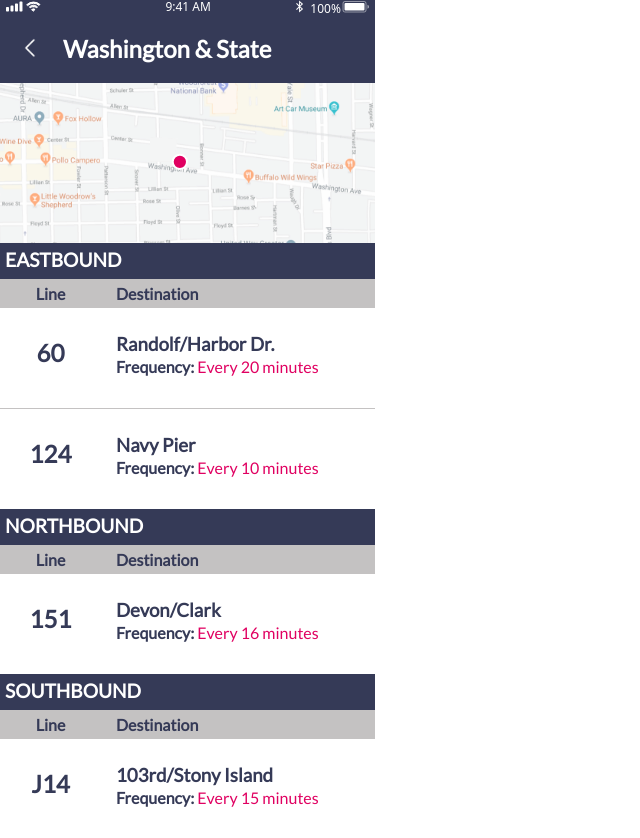
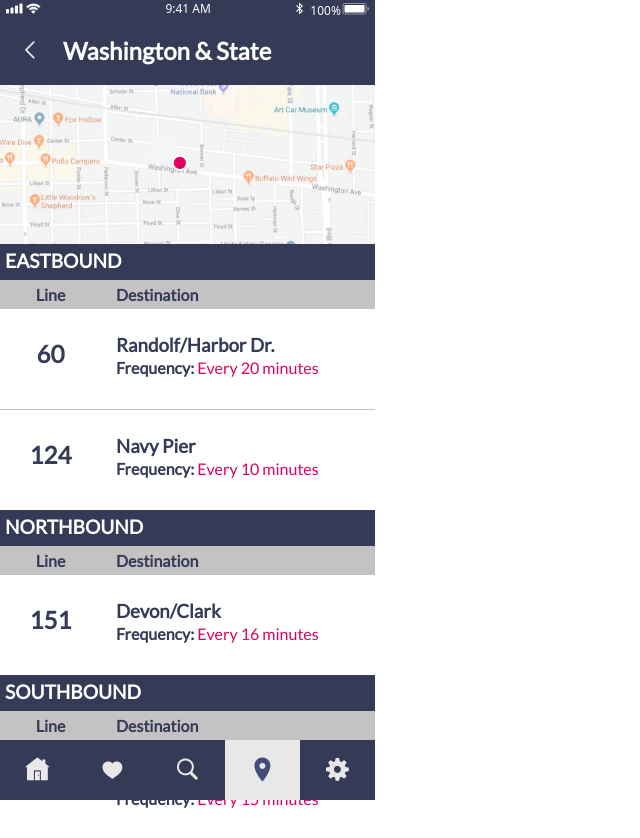
Before and after one commit to LauraSiebert/BusyBus, a plain HTML site: page index.html in a window 1280 px wide. Shown: the top 838 px of the page, without its empty margins (0-640 px from the left). Drawn offline with Linux system fonts and the light colour scheme.

Commit message:
Made footer and header sticky

```diff
--- a/index.html
+++ b/index.html
@@ -12,7 +12,7 @@
   <body>
 
 <!-- Status Bar -->
-    <div class="status-bar">
+    <div class="status-bar top-bar">
       <img src="Images/StatusBar.svg" alt="iOS Status Bar" class="iOS-status">
       <div class="top-info">
         <img src="Images/backArrow.png" alt="Back Arrow" class="back-arrow">
@@ -162,7 +162,7 @@
   </div>
 
 <!-- Footer Tab Navigation -->
-<div class="tabNav">
+<footer class="footer">
   <ul class="tabIcons">
     <li class="tabIcon">
       <img src="Images/homeIcon.png" alt="Home Icon" class="icon">
@@ -180,6 +180,6 @@
       <img src="Images/settingsIcon.png" alt="Settings Icon" class="icon">
     </li>
   </ul>
-</div>
+</footer>
 </body>
 </html>
--- a/style.css
+++ b/style.css
@@ -3,6 +3,7 @@
   margin: 0;
   padding: 0;
   font-family: 'Lato', sans-serif;
+  max-width: 375px;
 }
 
 h1 {
@@ -27,6 +28,12 @@ p {
   color: white
 }
 
+.top-bar {
+  position: fixed;
+  width: 375px;
+  top: 0;
+}
+
 .top-info {
   display: block;
   padding-top: 20px;
@@ -41,6 +48,7 @@ p {
 
 .iOS-status {
   display: block;
+  margin-top: 2px;
   margin-left: auto;
   margin-right: auto;
 }
@@ -52,6 +60,7 @@ p {
 
 .live-map {
   display: flex;
+  margin-top: 84px;
 }
 
 .list li {
@@ -113,11 +122,17 @@ p {
   text-align: center;
 }
 
+.oos-route-list li:last-child{
+  margin-bottom: 60px;
+}
+
 /* TabNavigation */
-.tabNav {
+.footer {
+  position: fixed;
+  bottom: 0;
   display: flex;
   height: 60px;
-  width: 100%;
+  width: 375px;
   background-color: #353A57;
 }
 
```
